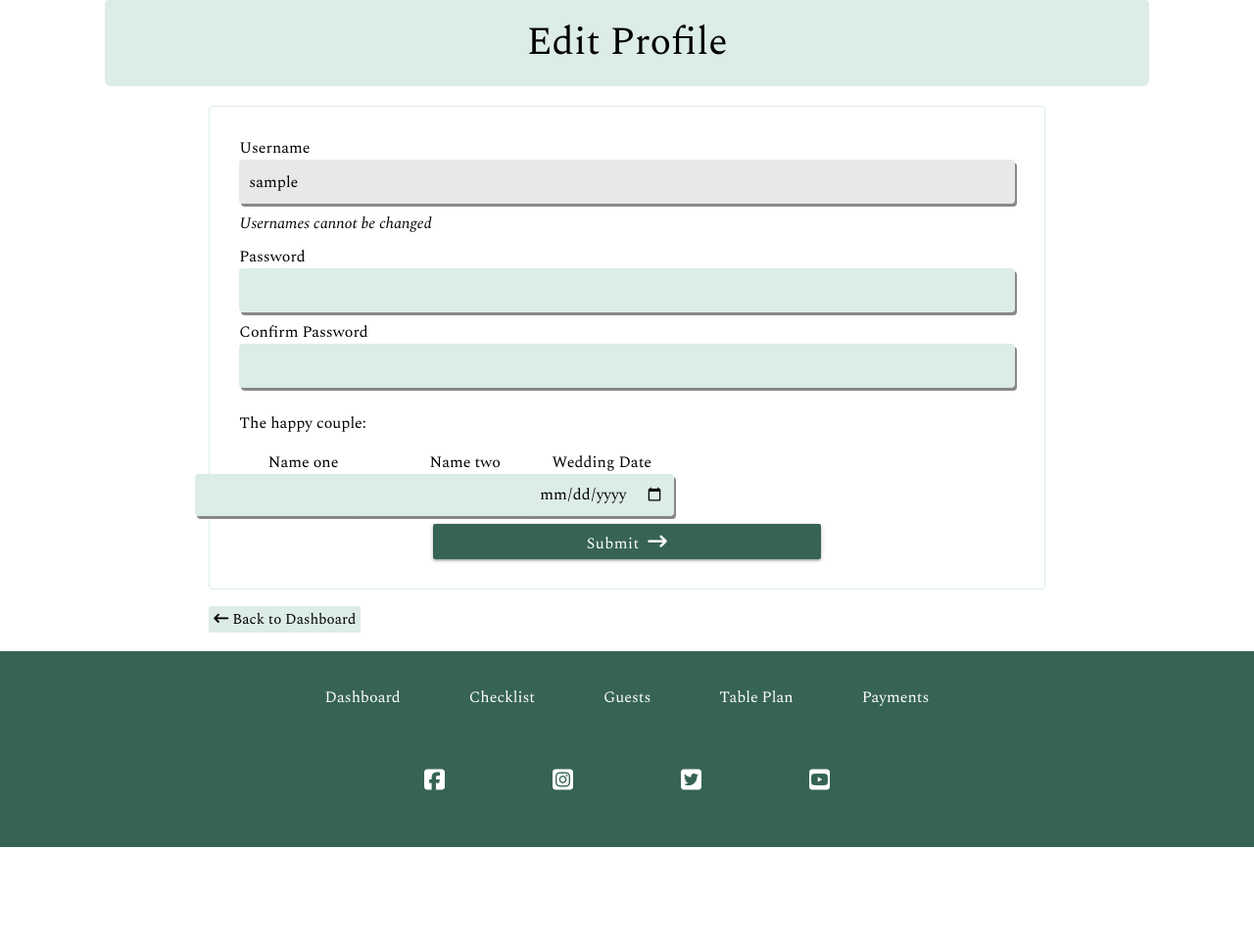
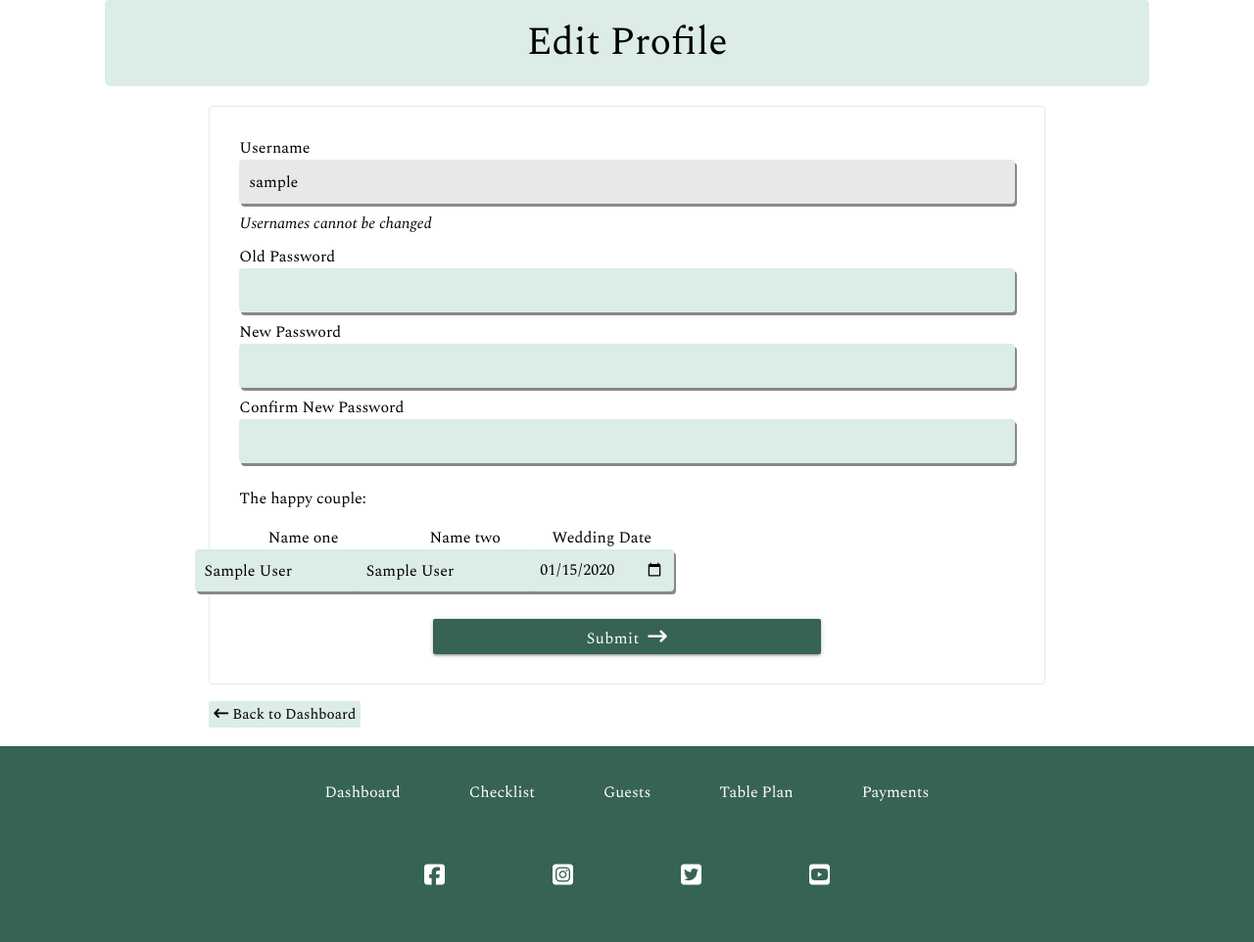
Before and after one commit to lilli-mcnally/tie-the-knot, a Flask app: page /edit_profile/1 in a window 1280 px wide. Shown: the part 151-1113 px from the top of the page at 98% size. Before the commit the page ends 1016 px from the top, so only its background shows below. Run offline with Flask 2, Linux system fonts and the light colour scheme; the visitor is signed in with stand-in values (Sample User, id 1); tables that the repository leaves empty hold one stand-in row (values such as "Sample post"); some libraries are stand-ins or nearby versions.

Commit message:
Add change profile functionality to routes

```diff
--- a/tietheknot/routes.py
+++ b/tietheknot/routes.py
@@ -83,8 +83,34 @@ def dashboard():
 @app.route("/edit_profile/<username>", methods=["GET", "POST"])
 def edit_profile(username):
     if "user" in session:
-        print(username)
         username = User.query.filter_by(id=session["user"]).first()
+        if request.method == "POST":
+            old_password = request.form.get("old_password")
+            new_password = request.form.get("password")
+            conf_password = request.form.get("conf_password")
+            if old_password != "" or new_password != "" or conf_password != "":
+                if check_password_hash(username.password, request.form.get("old_password")):
+                    if new_password != old_password:
+                        if new_password == conf_password:
+                            username.password=generate_password_hash(request.form.get("password"))
+                            username.name_one=request.form.get("name_one"),
+                            username.name_two=request.form.get("name_two"),
+                            username.wedding_date=request.form.get("wedding_date")
+                            flash("Profile successfully changed")
+                            db.session.commit()
+                            return redirect(url_for('dashboard'))
+                        flash("Passwords did not match")
+                        return redirect(url_for('edit_profile', username=username))
+                    flash("New password cannot match a previous password")
+                    return redirect(url_for('edit_profile', username=username))
+                flash("Old password entered was incorrect")
+                return redirect(url_for('edit_profile', username=username))
+            username.name_one=request.form.get("name_one")
+            username.name_two=request.form.get("name_two")
+            username.wedding_date=request.form.get("wedding_date")
+            db.session.commit()
+            flash("Profile successfully updated")
+            return redirect(url_for('dashboard'))
         return render_template("edit_profile.html", username=username)
     return redirect(url_for("log_in"))
 
--- a/tietheknot/static/css/style.css
+++ b/tietheknot/static/css/style.css
@@ -585,6 +585,7 @@ input:-internal-autofill-selected {
     justify-content: space-between;
     width: 55%;
     height: 75px;
+    margin-bottom: 20px
 }
 
 .signup-input-container {
--- a/tietheknot/templates/edit_profile.html
+++ b/tietheknot/templates/edit_profile.html
@@ -22,26 +22,28 @@
             <label for="username">Username</label>
             <input id="input-disabled" value="{{ username }}" disabled>
             <p class="signup-note">Usernames cannot be changed</p>
-            <label for="password">Password</label>
-            <input type="password" id="password" name="password" id="show-pass" pattern="^[a-zA-Z0-9]{8,20}$" required>
-            <label for="conf_password">Confirm Password</label>
-            <input type="password" id="conf_password" name="conf_password" pattern="^[a-zA-Z0-9]{8,20}$" required>
+            <label for="old_password">Old Password</label>
+            <input type="password" id="old_password" name="old_password" pattern="^[a-zA-Z0-9]{8,20}$">
+            <label for="password">New Password</label>
+            <input type="password" id="password" name="password" pattern="^[a-zA-Z0-9]{8,20}$">
+            <label for="conf_password">Confirm New Password</label>
+            <input type="password" id="conf_password" name="conf_password" pattern="^[a-zA-Z0-9]{8,20}$">
             <p>The happy couple:</p>
             <div class="signup-details">
                 <div class="signup-input-container">
                     <label for="name_one">Name one</label>
-                    <input type="text" id="name_one" name="name_one" required>
+                    <input type="text" id="name_one" name="name_one" value="{{ username.name_one }}">
                 </div>
                 <div class="signup-and">
                     <p>&</p>
                 </div>
                 <div class="signup-input-container">
                     <label for="name_two">Name two</label>
-                    <input type="text" id="name_two" name="name_two" required>
+                    <input type="text" id="name_two" name="name_two" value="{{ username.name_two }}">
                 </div>
                 <div class="signup-input-container">
                     <label for="wedding_date">Wedding Date</label>
-                    <input type="date" id="wedding_date" name="wedding_date" required>
+                    <input type="date" id="wedding_date" name="wedding_date" value="{{ username.wedding_date }}">
                 </div>
             </div>
             <button class="btn waves-effect waves-light submit" type="submit" name="action">Submit
--- a/tietheknot/templates/log_in.html
+++ b/tietheknot/templates/log_in.html
@@ -22,7 +22,7 @@
                 required>
             <p class="signup-note">Usernames must be 5-20 characters, and only contain letters and numbers </p>
             <label for="password">Password</label>
-            <input type="password" id="password" name="password" id="show-pass" pattern="^[a-zA-Z0-9]{8,20}$" required>
+            <input type="password" id="password" name="password" pattern="^[a-zA-Z0-9]{8,20}$" required>
             <p class="signup-note">Passwords must be 5-20 characters, and only contain letters and numbers </p>
             <button class="btn waves-effect waves-light submit" type="submit" name="action">Submit
                 <i class="fa-solid fa-arrow-right-long"></i>
--- a/tietheknot/templates/sign_up.html
+++ b/tietheknot/templates/sign_up.html
@@ -21,7 +21,7 @@
             <input type="text" id="username" name="username" pattern="^[a-zA-Z0-9]{5,20}$" required>
             <p class="signup-note">Usernames must be 5-20 characters, and only contain letters and numbers </p>
             <label for="password">Password</label>
-            <input type="password" id="password" name="password" id="show-pass" pattern="^[a-zA-Z0-9]{8,20}$" required>
+            <input type="password" id="password" name="password" pattern="^[a-zA-Z0-9]{8,20}$" required>
             <p class="signup-note">Passwords must be 5-20 characters, and only contain letters and numbers </p>
             <label for="conf_password">Confirm Password</label>
             <input type="password" id="conf_password" name="conf_password" pattern="^[a-zA-Z0-9]{8,20}$" required>
```
